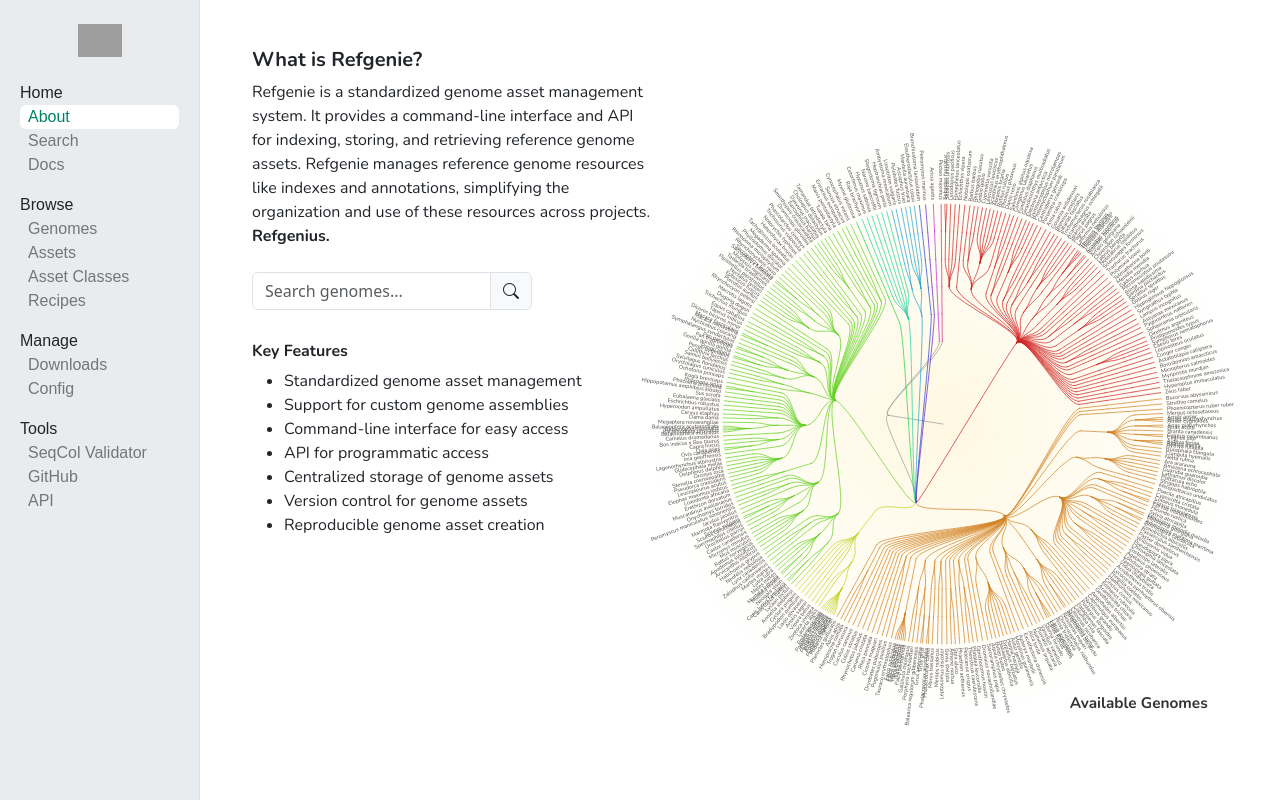
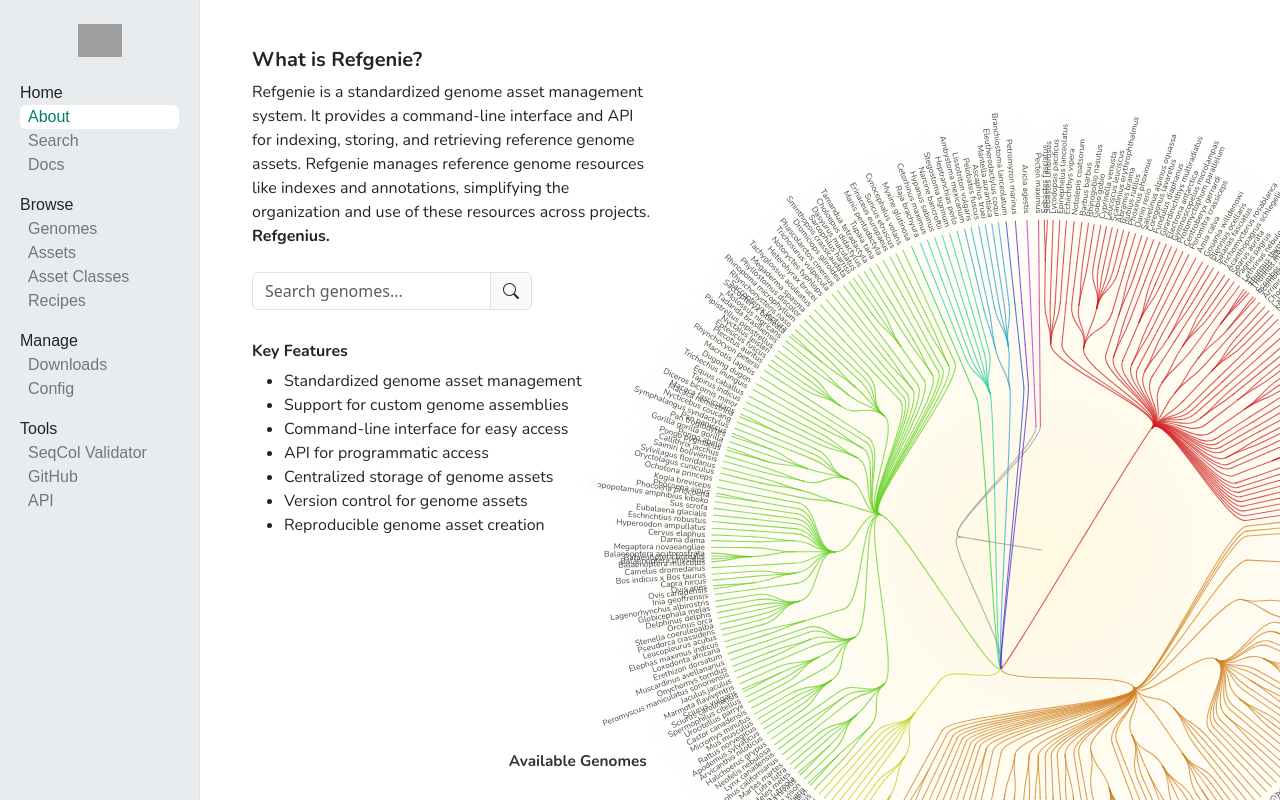
Before and after one commit to refgenie/refgenie-ui, a React (Vite) app: page / in a window 1280 px wide. Shown: the top 800 px of the page. Built offline with nearby package versions, Linux system fonts and the light colour scheme; grey boxes are pictures that could not be loaded; a web font is replaced by a local one.

Commit message:
tree sizing

```diff
--- a/src/components/Tree.tsx
+++ b/src/components/Tree.tsx
@@ -3,9 +3,10 @@
 import toast from 'react-hot-toast';
 
 import { useAboutSearch } from '../stores/search';
+import { useTreeFullScreen } from '../stores/fullScreen';
 
 import rawTreeData from '../assets/tree.json'
-// import rawTreeData/ from '../assets/sample_tree.json'
+// import rawTreeData from '../assets/sample_tree.json'
 
 // Helper function to recursively cast taxonomicLevel to the correct type
 function castTreeNode(node: any): TreeNode {
@@ -37,6 +38,7 @@
 
 const Tree: React.FC = () => {
   const svgRef = useRef<SVGSVGElement>(null);
+  const controlsSvgRef = useRef<SVGSVGElement>(null);
   const containerRef = useRef<HTMLDivElement>(null);
 
   const defaultSelectedLevel = 'class'
@@ -44,6 +46,9 @@
   const [isActuallyLocked, setIsActuallyLocked] = useState(true);
   const [selectedLevel, setSelectedLevel] = useState(defaultSelectedLevel);
   const [selectedLevelInstance, setSelectedLevelInstance] = useState(['', '']);
+  // const [isFullScreen, setIsFullScreen] = useState(false);
+
+  const { isFullScreen } = useTreeFullScreen();
   const { searchTerm } = useAboutSearch();
 
   const matchesSearch = (speciesName: string, searchTerm: string): boolean => {
@@ -122,10 +127,13 @@
     : levelOptions.slice(levelOptions.map(level => level.toLowerCase()).indexOf(selectedLevelInstance[0]));
 
   const drawTree = useCallback(() => {
-    if (!svgRef.current || !containerRef.current) return;
+    if (!svgRef.current || !controlsSvgRef.current || !containerRef.current) return;
 
     const svg = d3.select(svgRef.current);
-    svg.selectAll('*').remove(); // Clear previous render
+    svg.selectAll('*').remove();
+
+    const controlsSvg = d3.select(controlsSvgRef.current);
+    controlsSvg.selectAll('*').remove();
 
     // Get current container dimensions
     const containerRect = containerRef.current.getBoundingClientRect();
@@ -136,6 +144,7 @@
 
     // Set up the SVG with zoom behavior
     svg.attr('width', width).attr('height', height);
+    controlsSvg.attr('width', width).attr('height', height);
 
     // Create main container group
     const container = svg.append('g');
@@ -160,15 +169,20 @@
     svg.call(zoom);
 
     // Set initial zoom level with proper centering
-    const initialScale = 0.733;
+    const initialScale = isFullScreen ? 0.9 : 1.1;
 
     let centerX, centerY;
     if (width < 992) {
       centerX = width / 2;
       centerY = height / 2;
+    } else if (isFullScreen) {
+      centerX = width / 15;
+      centerY = height / 20;
+      // centerX = 0;
+      // centerY = 0;
     } else {
-      centerX = width / 2.28;
-      centerY = height / 4.48;
+      centerX = width / 4.8;
+      centerY = height / 8;
     }
 
     svg.call(zoom.transform,
@@ -252,10 +266,6 @@
     // extractSelectedLevels(treeData as TreeNode);
     extractSelectedLevels(prunedTreeData as TreeNode);
 
-    // const colorScale = d3.scaleOrdinal<string>()
-    //   .domain(Array.from(levelNames))
-    //   .range(['#e41a1cbb', '#377eb8bb', '#4daf4abb', '#984ea3bb', '#ff7f00bb', '#ffff33bb', '#a65628bb', '#f781bfbb']);
-
     // Generate evenly spaced hues
     const generateColors = (count: number) => {
       return Array.from({ length: count }, (_, i) => {
@@ -284,10 +294,10 @@
       })
       .style('stroke-width', (d: d3.HierarchyPointLink<TreeNode>) => {
         if (searchTerm === '') {
-          return 1.33;
+          return 1;
         }
         const hasMatch = hasMatchingDescendant(d.target, searchTerm);
-        return hasMatch ? 1.67 : 1.33;
+        return hasMatch ? 1.33 : 1;
       })
       .style('stroke-linecap', 'round')
       .style('opacity', (d: d3.HierarchyPointLink<TreeNode>) => {
@@ -304,7 +314,7 @@
         .angle(d => d.x)
         .radius(d => d.y))
       .style('fill', 'none')
-      .style('stroke', '#44444400')
+      .style('stroke', 'transparent')
       .style('stroke-width', 5)
       .on('mouseenter', function() {
         if (isActuallyLocked) {
@@ -352,11 +362,11 @@
           if (isSmallText) {
             return '7.5px';
           }
-          return '10.5px';
+          return '10px';
         }
         if (d.data.taxonomicLevel === 'species') {
           const isMatch = matchesSearch(d.data.name, searchTerm);
-          return isMatch ? '12.5px' : '7.5px';
+          return isMatch ? '10px' : '7.5px';
         }
         return '0';
       })
@@ -367,7 +377,7 @@
         }
         if (d.data.taxonomicLevel === 'species') {
           const isMatch = matchesSearch(d.data.name, searchTerm);
-          return isMatch ? 'bold' : 'normal';
+          return isMatch ? 'normal' : 'normal';
         }
         return 'normal';
       })
@@ -404,8 +414,9 @@
           // Highlight the hovered label
           d3.select(this)
             .style('fill', searchTerm === '' && isMatch ? '#111' : searchTerm !== '' && isMatch ? '#111' : searchTerm !== '' && !isMatch ? '#eee' : '#333')
-            .style('font-size', searchTerm === '' && isMatch ? '14px' : searchTerm !== '' && isMatch ? '14px' : searchTerm !== '' && !isMatch ? (isSmallText ? '7.5px' : '10.5') : '12.5px')
-            .style('cursor', searchTerm === '' && isMatch ? 'pointer' : searchTerm !== '' && isMatch ? 'pointer' : searchTerm !== '' && !isMatch ? 'default' : 'default');
+            .style('font-size', searchTerm === '' && isMatch ? '10px' : searchTerm !== '' && isMatch ? '11.5px' : searchTerm !== '' && !isMatch ? (isSmallText ? '7.5px' : '10') : '10px')
+            .style('cursor', searchTerm === '' && isMatch ? 'pointer' : searchTerm !== '' && isMatch ? 'pointer' : searchTerm !== '' && !isMatch ? 'default' : 'default')
+            .style('font-weight', searchTerm !== '' && isMatch ? 'bold' : 'normal')
 
           if (shouldApplyFade) {
             // Calculate distances to other species labels and fade closest ones
@@ -454,8 +465,8 @@
           // Reset the hovered label
           d3.select(this)
             .style('fill', searchTerm === '' && isMatch ? '#444' : searchTerm !== '' && isMatch ? '#000' : searchTerm !== '' && !isMatch ? '#eee' : '#444')
-            .style('font-size', searchTerm === '' && isMatch ? (isSmallText ? '7.5px' : '10.5') : searchTerm !== '' && isMatch ? '12.5px' : searchTerm !== '' && !isMatch ? (isSmallText ? '7.5px' : '10.5') : (isSmallText ? '7.5px' : '10.5'))
-            .style('font-weight', searchTerm !== '' && isMatch ? 'bold' : 'normal')
+            .style('font-size', searchTerm === '' && isMatch ? (isSmallText ? '7.5px' : '10') : searchTerm !== '' && isMatch ? '10px' : searchTerm !== '' && !isMatch ? (isSmallText ? '7.5px' : '10') : (isSmallText ? '7.5px' : '10'))
+            .style('font-weight', searchTerm !== '' && isMatch ? 'normal' : 'normal')
             .style('cursor', 'inherit');
 
           // Restore opacity for all species text labels
@@ -481,8 +492,6 @@
               </span>
             ));
 
-            // toast(`Clicked on species: ${d.data.name}`)
-
             // Create a URL-friendly version of the species name
             const speciesSlug = d.data.name.toLowerCase().replace(/\s+/g, '-');
 
@@ -496,23 +505,15 @@
             // Option 2: Open in new tab
             // window.open(url, '_blank');
 
-            // Option 3: Navigate to external URL (e.g., NCBI, Ensembl)
-            // const ncbiUrl = `https://www.ncbi.nlm.nih.gov/search/all/?term=${encodeURIComponent(d.data.name)}`;
-            // window.open(ncbiUrl, '_blank');
-
             // For demo purposes, just log the action
             console.log(`Clicked on species: ${d.data.name}`);
             console.log(`Would navigate to: ${url}`);
-
-            // If you're using React Router, you might want to call a navigation function
-            // passed as a prop to this component
-
           }
         }
       });
 
     // Create legend (fixed position, not affected by zoom)
-    const legend = svg.append('g')
+    const legend = controlsSvg.append('g')
       .attr('class', 'legend')
       .attr('transform', `translate(${width - 135}, 20)`) // Right side positioning
       .style('opacity', 0)
@@ -567,7 +568,7 @@
       });
 
     // Add zoom controls (fixed position)
-    const controls = svg.append('g')
+    const controls = controlsSvg.append('g')
       .attr('class', 'zoom-controls')
       // .attr('transform', `translate(${width - 40}, ${legendData.length * 20 + 15})`)
       .attr('transform', `translate(${width - 40}, 10)`)
@@ -605,7 +606,7 @@
       d3.select(svgRef.current)
         .transition()
         .duration(250)
-        .call(zoom.scaleBy, 1.5, [centerX / initialScale, centerY / initialScale]);
+        .call(zoom.scaleBy, 1.5, [width / 2, height / 2]);
     });
 
     zoomInButton.append('title')
@@ -639,7 +640,7 @@
       d3.select(svgRef.current)
         .transition()
         .duration(250)
-        .call(zoom.scaleBy, 0.67, [centerX / initialScale, centerY / initialScale]);
+        .call(zoom.scaleBy, 0.666666, [width / 2, height / 2]);
     });
 
     zoomOutButton.append('title')
@@ -684,7 +685,7 @@
     resetButton.append('title')
       .text('Reset');
 
-    // Reset zoom button
+    // Panning button
     const panButton = controls.append('g')
       .attr('class', 'zoom-button')
       .attr('transform', 'translate(-105, 0)')
@@ -720,7 +721,42 @@
     panButton.append('title')
       .text(isLocked ? 'Enable Panning' : 'Disable Panning');
 
-    const dropdown = svg.append('g')
+    // // Full screen toggle button
+    // const fullScreenButton = controls.append('g')
+    //   .attr('class', 'zoom-button')
+    //   .attr('transform', 'translate(-140, 0)')
+    //   .style('cursor', 'pointer');
+
+    // fullScreenButton.append('rect')
+    //   .attr('width', 30)
+    //   .attr('height', 30)
+    //   .attr('rx', rectRadius)
+    //   .style('fill', '#f8f9fa')
+    //   .style('stroke', '#dee2e6')
+    //   .style('stroke-width', 1);
+
+    // fullScreenButton.append('text')
+    //   .attr('x', 15)
+    //   .attr('y', 20)
+    //   .style('text-anchor', 'middle')
+    //   .style('font-size', '12px')
+    //   .style('font-weight', 'bold')
+    //   .style('fill', '#495057')
+    //   .text(isFullScreen ? '■' : '□');
+
+    // fullScreenButton.on('click', () => {
+    //   if (!svgRef.current) return;
+    //   setIsFullScreen(!isFullScreen);
+
+    //   d3.select(fullScreenButton.node())
+    //     .select('text')
+    //     .text(isFullScreen ? '■' : '□');
+    // });
+
+    // fullScreenButton.append('title')
+    //   .text(isFullScreen ? 'Disable Full Screen' : 'Enable Full Screen');
+
+    const dropdown = controlsSvg.append('g')
       .attr('class', 'dropdown-box')
       .attr('transform', `translate(${width - 145}, 45)`)
       .style('pointer-events', 'all')
@@ -734,41 +770,46 @@
       .attr('width', 135)
       .attr('height', 30)
       .attr('rx', rectRadius)
-      .style('fill', 'transparent')
+      .style('fill', 'rgba(255, 255, 255, 0.9)')
       .style('stroke', '#dee2e6')
       .style('stroke-width', 1);
 
     container.append('text')
       .attr('class', 'title-label')
-      .attr('x', centerX / 0.587)
-      .attr('y', centerY / 0.5 + radius + 130)
+      .attr('x', isFullScreen ? width / 6 : centerX / 1.9)
+      .attr('y', isFullScreen ? centerY / 0.15 + radius + 130 : centerY / 0.6 + radius + 130)
       .style('text-anchor', 'middle')
       .style('font-family', 'Nunito, arial, sans-serif')
       .style('font-weight', 'bold')
-      .style('font-size', '21px')
+      .style('font-size', '14px')
       .style('fill', '#333')
       .style('pointer-events', 'none')
       .text('Available Genomes');
 
     // Add hover behavior to the entire tree area
     // might be a problem if you hover the d3 while updating searchTerm because opacities reset
-    svg
-      .on('mouseenter', () => {
+    svg.on('mouseenter', () => {
         controls.transition().duration(0).style('opacity', 1);
         legend.transition().duration(0).style('opacity', 1);
         dropdown.transition().duration(0).style('opacity', 1);
       })
       .on('mouseleave', (e) => {
         const relatedTarget = e.relatedTarget as Element;
-        if (relatedTarget?.closest('.form-select')) {
-          return; // Don't hide if moving to select
+        if (relatedTarget && (
+          relatedTarget.closest('.form-select') ||
+          relatedTarget.closest('.zoom-controls') ||
+          relatedTarget.closest('.legend') ||
+          relatedTarget.closest('.dropdown-box') ||
+          relatedTarget.closest('svg')
+        )) {
+          return;
         }
         controls.transition().duration(0).style('opacity', 0);
         legend.transition().duration(0).style('opacity', 0);
         dropdown.transition().duration(0).style('opacity', 0);
 
       });
-  }, [searchTerm, selectedLevel, selectedLevelInstance]);
+  }, [searchTerm, selectedLevel, selectedLevelInstance, isFullScreen]);
 
   useEffect(() => {
     // Initial draw
@@ -799,10 +840,21 @@
   }, [drawTree]);
 
   return (
-    <div ref={containerRef} className={`w-100 h-full tree-container ${isActuallyLocked ? '' : 'cursor-grab'}`}>
+    <div
+    ref={containerRef}
+    className={`tree-container ${isActuallyLocked ? '' : 'cursor-grab'}`}
+    style={{
+      position: 'absolute',
+      top: 0,
+      left: 'max(15%, 200px)',
+      right: 0,
+      bottom: 0,
+      zIndex: 0,
+    }}
+  >
     <select
       className='form-select form-select-sm border-0 bg-transparent fw-semibold cursor-pointer'
-        aria-label='Default select example'
+      aria-label='Taxonomy Level Select'
       style={{
         position: 'fixed',
         right: '10px',
@@ -810,14 +862,37 @@
         width: '135px',
         height: '30px',
         fontSize: '12px',
+        zIndex: 2,
       }}
       value={selectedLevel}
       onChange={(e) => setSelectedLevel(e.target.value)}
     >
       {prunedLevelOptions.map((level) => <option key={level} value={level.toLowerCase()}>{level}</option>)}
     </select>
+    <svg
+      ref={controlsSvgRef}
+      className='w-100 rounded'
+      style={{
+        position: 'fixed',
+        top: 0,
+        right: 0,
+        left: 'max(15%, 200px)',
+        zIndex: 1,
+        pointerEvents: 'none',
 
-      <svg ref={svgRef} className='w-100 rounded'></svg>
+      }}
+    />
+    <svg
+      ref={svgRef}
+      className='w-100 rounded'
+      style={{
+        position: 'absolute',
+        top: 0,
+        right: 0,
+        height: isFullScreen ? '100vh' : '130vh',
+        zIndex: 0,
+      }}
+    />
   </div>
   );
 };
--- a/src/components/pages/About.tsx
+++ b/src/components/pages/About.tsx
@@ -1,21 +1,22 @@
 import Tree from '../Tree';
 import { useAboutSearch } from '../../stores/search';
+import { useTreeFullScreen } from '../../stores/fullScreen';
 
 
 function About() {
   const { searchTerm, setSearchTerm } = useAboutSearch();
-  console.log(searchTerm)
+  const { isFullScreen, setIsFullScreen } = useTreeFullScreen();
 
   return (
     <>
-      <section className='tree'>
+      <section className=''>
         <Tree />
       </section>
       <div className='row p-2 px-lg-3 py-lg-4 pt-xxl-5 mt-3 mt-lg-0'>
         <div className='col-12 col-lg-7 col-xl-6 ms-xxl-4'>
 
           <div className='me-lg-5'>
-            <div className='p-3 mx-lg-2 mt-lg-2 rounded-top-4 rounded-end-4 d-inline-block bg-blur'>
+            <div className={`p-3 mx-lg-2 mt-lg-2 rounded-top-4 rounded-end-4 d-inline-block bg-blur ${isFullScreen ? 'd-none' : ''}`}>
               <h5 className='fw-bold'>What is Refgenie?</h5>
               <p className='mb-0'>
                 Refgenie is a standardized genome asset management system. It provides a command-line interface and API for
@@ -25,8 +26,8 @@
               </p>
             </div>
 
-            <div className='px-3 pt-2 pb-3 mx-lg-2 rounded-bottom-4 rounded-start-0 rounded-end-0 bg-blur about-search'>
-              <div className='input-group'>
+            <div className={`bg-blur about-search ${isFullScreen ? 'rounded-2 about-search-fixed' : 'px-3 pt-2 pb-3 mx-lg-2 rounded-bottom-4 rounded-start-0 rounded-end-0'}`}>
+              <div className={`input-group ${isFullScreen ? 'rounded-3' : ''}`}>
                 <input
                   id='search-about'
                   type='text'
@@ -35,13 +36,18 @@
                   value={searchTerm}
                   onChange={(e) => {
                     setSearchTerm(e.target.value);
+                    if (e.target.value !== '') {
+                      setIsFullScreen(true);
+                    } else {
+                      setIsFullScreen(false);
+                    }
                   }}
                 />
                 <span className='input-group-text bi bi-search'></span>
               </div>
             </div>
 
-            <div className='p-3 mx-lg-2 mb-lg-2 rounded-bottom-4 d-inline-block bg-blur'>
+            <div className={`p-3 mx-lg-2 mb-lg-2 rounded-bottom-4 d-inline-block bg-blur ${isFullScreen ? 'd-none' : ''}`}>
               <h6 className='fw-bold'>Key Features</h6>
               <ul className='mb-0'>
                 <li>Standardized genome asset management</li>
--- /dev/null
+++ b/src/stores/fullScreen.ts
@@ -0,0 +1,11 @@
+import { create } from 'zustand';
+
+type TreeFullScreenStore = {
+  isFullScreen: boolean;
+  setIsFullScreen: (isFullScreen: boolean) => void;
+};
+
+export const useTreeFullScreen = create<TreeFullScreenStore>((set) => ({
+  isFullScreen: false,
+  setIsFullScreen: (isFullScreen: boolean) => set({ isFullScreen: isFullScreen }),
+}));
--- a/src/style.css
+++ b/src/style.css
@@ -73,7 +73,10 @@
   .sidebar {
     width: 15%;
     min-width: 200px;
-    min-height: 100vh;
+    position: fixed;
+    top: 0;
+    left: 0;
+    bottom: 0;
   }
   .topbar, .mobile {
     display: none;
@@ -81,6 +84,7 @@
   .content {
     width: 85%;
     min-height: 100vh;
+    margin-left: max(15%, 200px);
   }
   .text-hover:hover {
     text-decoration-line: underline;
@@ -102,6 +106,13 @@
   }
   .about-search {
     width: 69%;
+  }
+  .about-search-fixed {
+    position: fixed;
+    top: 10px;
+    left: calc(max(15%, 200px) + 10px);
+    width: 300px;
+    z-index: 0;
   }
 }
 @media (min-width: 992px) and (max-width: 1200px) {
```
Lines whose indentation alone changed are shown as unchanged.
